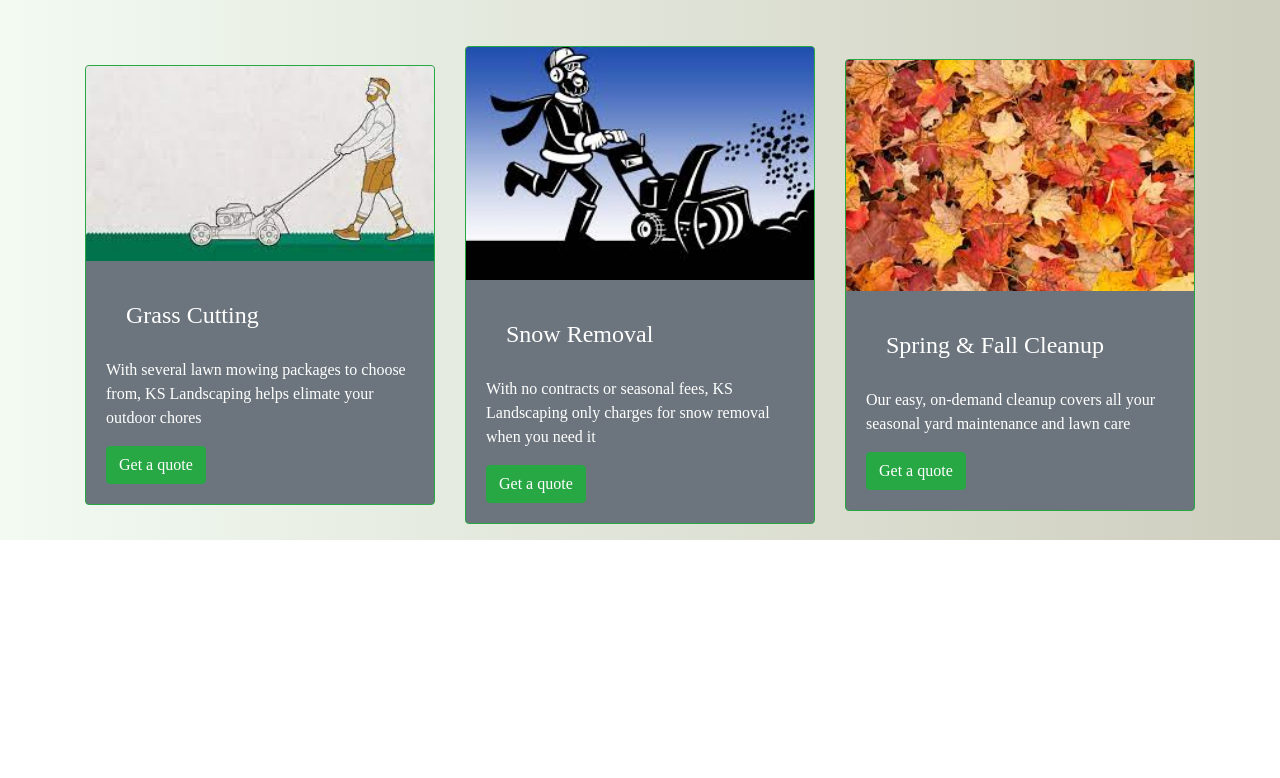
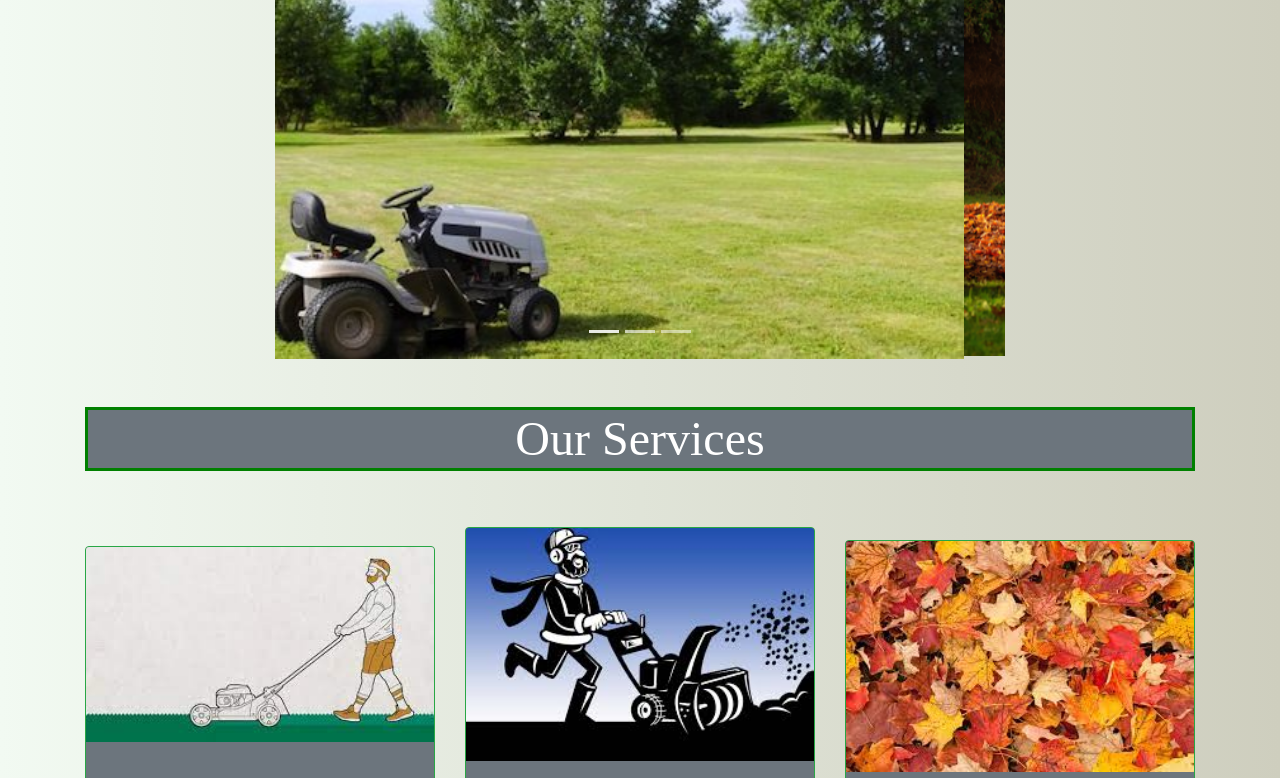
Before and after one commit to latz09/KsLandscaping, a website: page index.html in a window 1280 px wide. Shown: the part 334-1112 px from the top of the page. Before the commit the page ends 874 px from the top, so only its background shows below. Drawn offline with nearby package versions, Linux system fonts and the light colour scheme; a web font is replaced by a local one.

Commit message:
carousel

```diff
--- a/index.html
+++ b/index.html
@@ -35,11 +35,40 @@
 
 
     </header>
+
+        <br>
+        <br>
+
+        <div class="container">
+            <div class="row row-content mb-4">
+                <div class="col-md-8 mx-auto">
+                    <div id="kslCarousel" class="carousel slide" data-ride="carousel">
+                        <ol class= "carousel-indicators">
+                            <li data-target="kslCarousel" data-slide-to="0" class="active"></li>
+                            <li data-target="kslCarousel" data-slide-to="1"></li>
+                            <li data-target="kslCarousel" data-slide-to="2"></li>
+                        </ol>
+                        <div class="carousel-inner hover align-self-center">
+                            <div class="carousel-item active">
+                                <img class="d-block w-100" src="img/ridermower.jpg" alt="Lawn Mowing" />
+                            </div>
+                            <div class="carousel-item">
+                                <img class="d-block w-100" src="img/leaf-blower.png" alt="Leaf blower" />
+                            </div>
+                            <div class="carousel-item">
+                                <img class="d-block w-100" src="img/shoveling.jpg" alt="Snow Shoveling"/>
+                            </div>
+                        </div>
+                    </div>
+                </div>
+            </div>
+            <br>
+
             <h2 class="bg-secondary text-white">Our Services</h2>
             <br>
             <br>
 
-            <div class="container">
+
             <div class="row">
                 <div class="col-md-4 align-self-center">
                     <div class="card border-success bg-secondary mb-3 text-white">
@@ -77,6 +106,7 @@
 
             </div>
         </div>
+
                 <!--
                 <div class="card border-success mb-3">
                     <img class="card-img-top" src="img/mowing.jfif" alt="">
```
Also changed, not shown: img/lawn-mowing.png (added), img/leaf-blower.png (added), img/ridermower.jpg (added), img/snow removal.jpg (added), 2 other files. Lines whose indentation alone changed are shown as unchanged.
